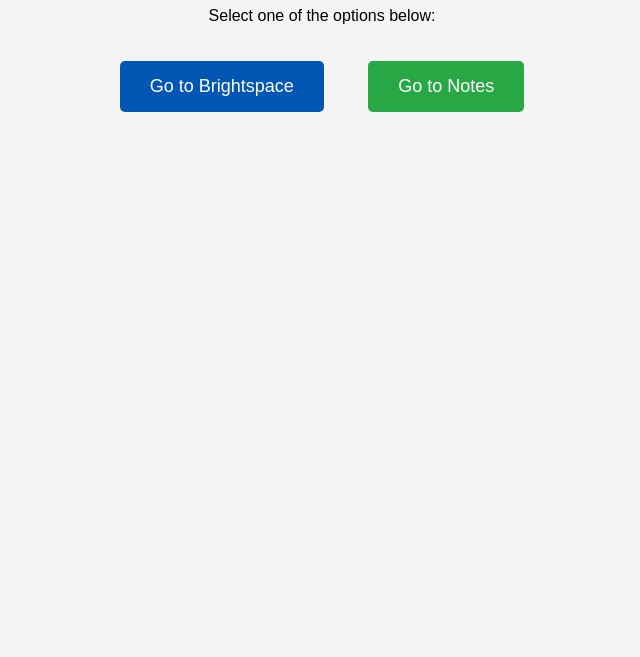
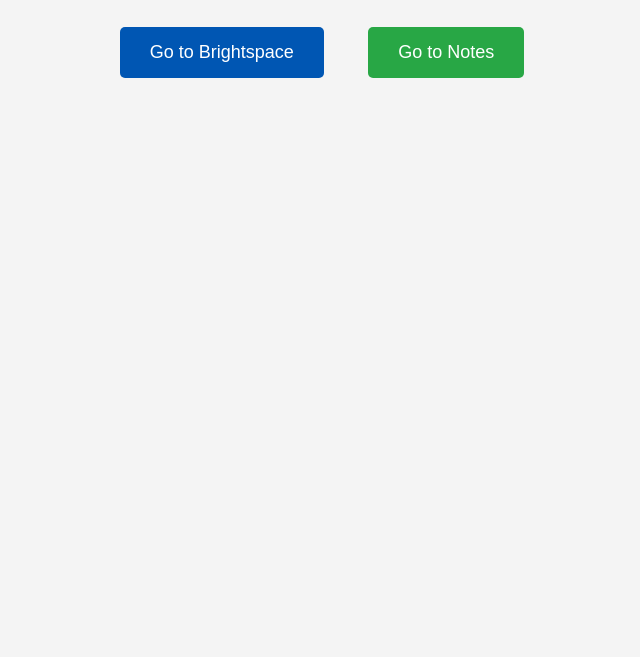
Before and after one commit to tinngger/PTDash, a plain HTML site: page income_taxation.html in a window 1280 px wide. Shown: the part 143-800 px from the top of the page, without its empty margins (318-958 px from the left). Drawn offline with Linux system fonts and the light colour scheme.

Commit message:
Update income_taxation.html

```diff
--- a/income_taxation.html
+++ b/income_taxation.html
@@ -51,10 +51,9 @@
 
     <div class="container">
         <h1>Welcome to Income Taxation I</h1>
-        <p>Select one of the options below:</p>
 
-        <a href="https://example.com/income_taxation_brightspace" class="btn btn-brightspace">Go to Brightspace</a>
-        <a href="https://example.com/income_taxation_notes" class="btn btn-notes">Go to Notes</a>
+        <a href="https://learn.georgebrown.ca/d2l/home/324068" class="btn btn-brightspace">Go to Brightspace</a>
+        <a href="https://www.notion.so/Income-Taxation-17301dd7e08980e097f4fec5fe412d0c?pvs=4" class="btn btn-notes">Go to Notes</a>
     </div>
 
 </body>
```
